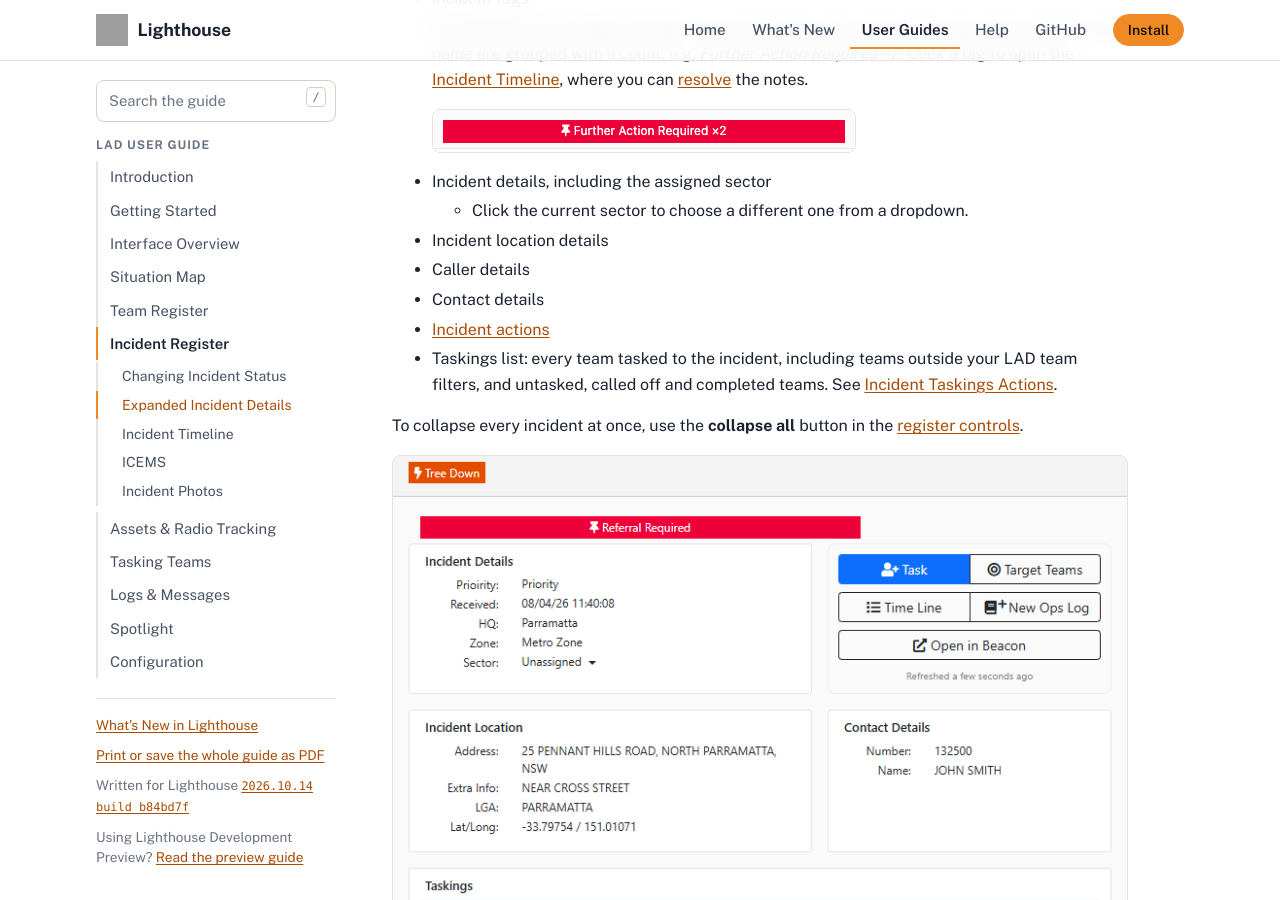
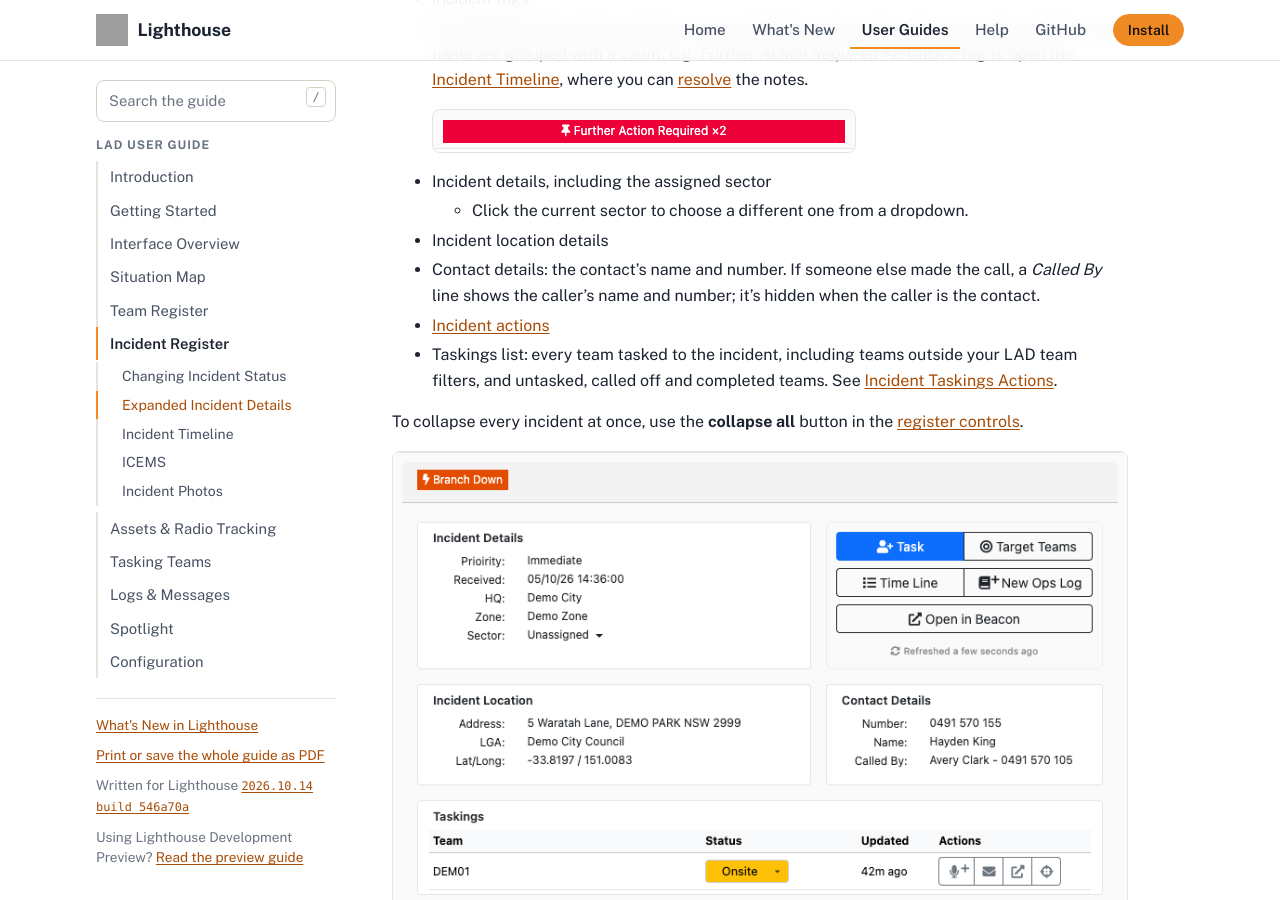
Before and after one commit to NSWSESMembers/lighthouse.ses.nsw.gov.au, a Jekyll site: the page built from guides/lad/incident-register.md, in a window 1280 px wide and 900 px high, scrolled down 2275 px. Built offline with Jekyll 4.4.1, drawn with Linux system fonts in a browser that asks for light colours; grey boxes are pictures that could not be loaded.

Commit message:
Sync docs from NSWSESMembers/Lighthouse@546a70a (master)

```diff
--- a/_data/lad_guide.yml
+++ b/_data/lad_guide.yml
@@ -1,2 +1,2 @@
-version_name: "2026.10.14 build b84bd7f"
-commit: "b84bd7fcbc348175a2f67f79fab459fe864c14cb"
+version_name: "2026.10.14 build 546a70a"
+commit: "546a70afb6a0c206076641fbf46af9df13c4a528"
--- a/guides/lad/incident-register.md
+++ b/guides/lad/incident-register.md
@@ -65,8 +65,7 @@ The expanded view shows:
 - Incident details, including the assigned sector
   - Click the current sector to choose a different one from a dropdown.
 - Incident location details
-- Caller details
-- Contact details
+- Contact details: the contact's name and number. If someone else made the call, a *Called By* line shows the caller's name and number; it's hidden when the caller is the contact.
 - [Incident actions](#incident-actions)
 - Taskings list: every team tasked to the incident, including teams outside your LAD team filters, and untasked, called off and completed teams. See [Incident Taskings Actions](#incident-taskings-actions).
 
```
Also changed, not shown: guides/lad/images/incident-expanded.png.
